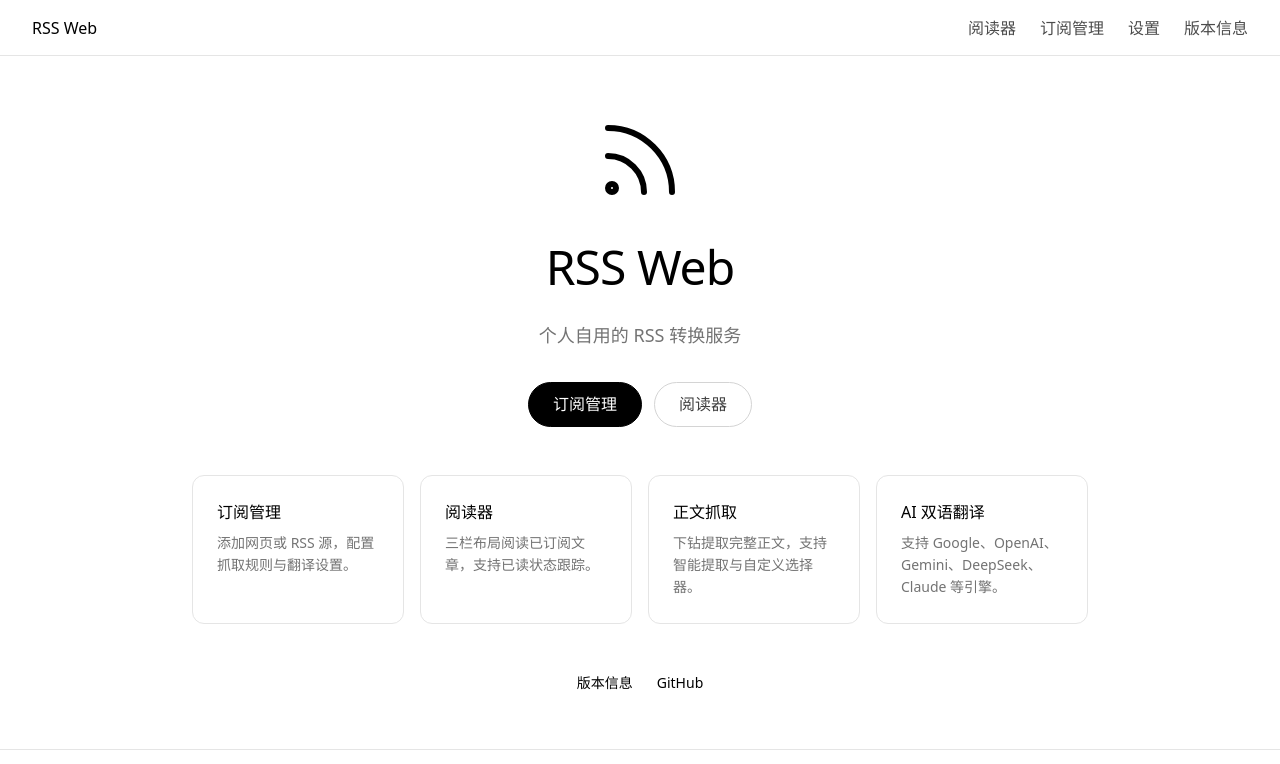
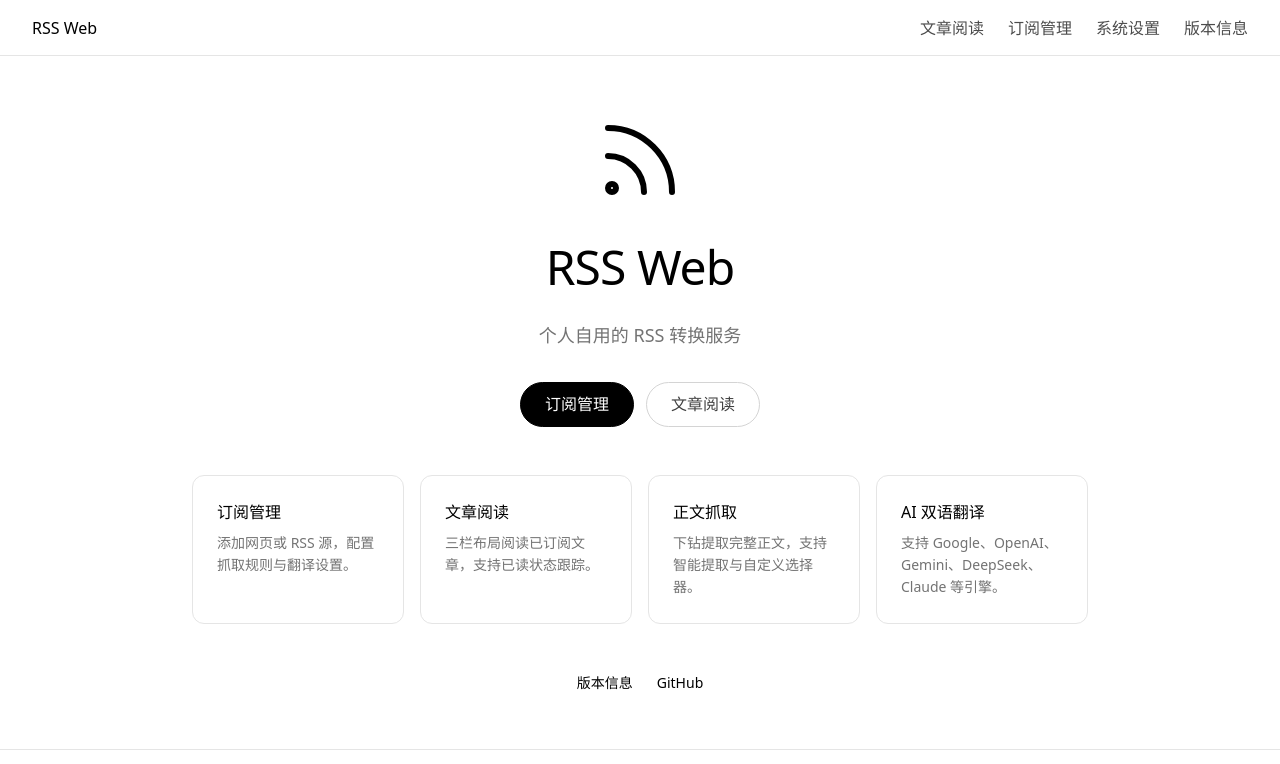
Before and after one commit to jxswcy/rssweb, a FastAPI app: page / in a window 1280 px wide. Shown: the top 764 px of the page. Run offline with FastAPI, Linux system fonts and the light colour scheme.

Commit message:
style: 导航'设置'改为'系统设置'，'阅读器'改为'文章阅读'

```diff
--- a/app/templates/base.html
+++ b/app/templates/base.html
@@ -413,9 +413,9 @@
   <nav>
     <a href="/" class="brand">RSS Web</a>
     <div class="nav-links">
-      <a href="/reader">阅读器</a>
+      <a href="/reader">文章阅读</a>
       <a href="/feeds">订阅管理</a>
-      <a href="/settings">设置</a>
+      <a href="/settings">系统设置</a>
       <a href="/version">版本信息</a>
     </div>
   </nav>
--- a/app/templates/home.html
+++ b/app/templates/home.html
@@ -146,7 +146,7 @@
 
   <div class="hero-actions">
     <a href="/feeds" class="btn btn-primary">订阅管理</a>
-    <a href="/reader" class="btn btn-secondary">阅读器</a>
+    <a href="/reader" class="btn btn-secondary">文章阅读</a>
   </div>
 
   <div class="features">
@@ -155,7 +155,7 @@
       <div class="feature-desc">添加网页或 RSS 源，配置抓取规则与翻译设置。</div>
     </div>
     <div class="feature-card">
-      <div class="feature-title">阅读器</div>
+      <div class="feature-title">文章阅读</div>
       <div class="feature-desc">三栏布局阅读已订阅文章，支持已读状态跟踪。</div>
     </div>
     <div class="feature-card">
--- a/app/templates/settings.html
+++ b/app/templates/settings.html
@@ -1,5 +1,5 @@
 {% extends "base.html" %}
-{% block title %}设置 — RSS Web{% endblock %}
+{% block title %}系统设置 — RSS Web{% endblock %}
 
 {% block extra_style %}
 <style>
@@ -69,7 +69,7 @@
 {% endblock %}
 
 {% block content %}
-<div class="page-title">设置</div>
+<div class="page-title">系统设置</div>
 
 {% if saved %}
 <div class="alert alert-success" style="margin-bottom:1rem;">设置已保存。</div>
```
